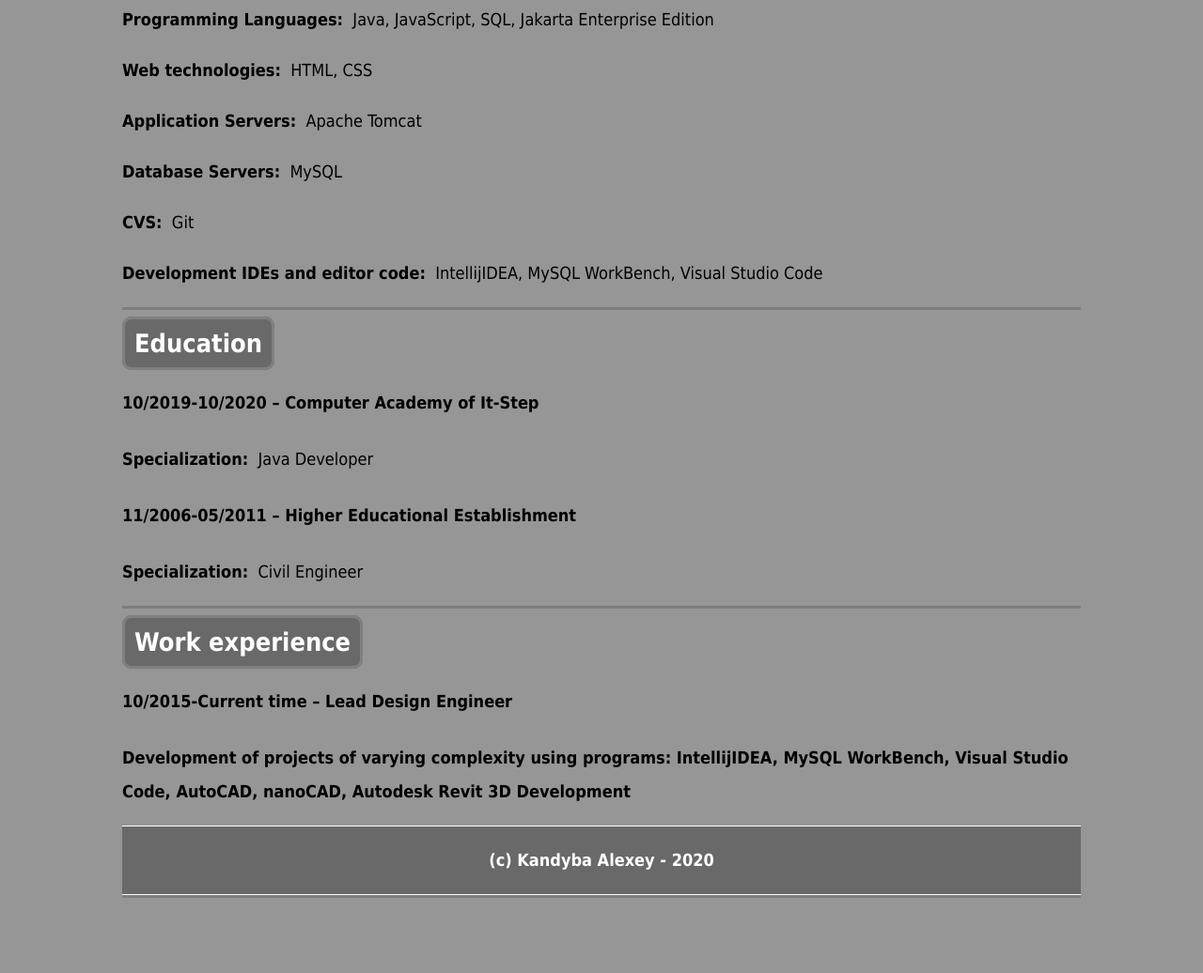
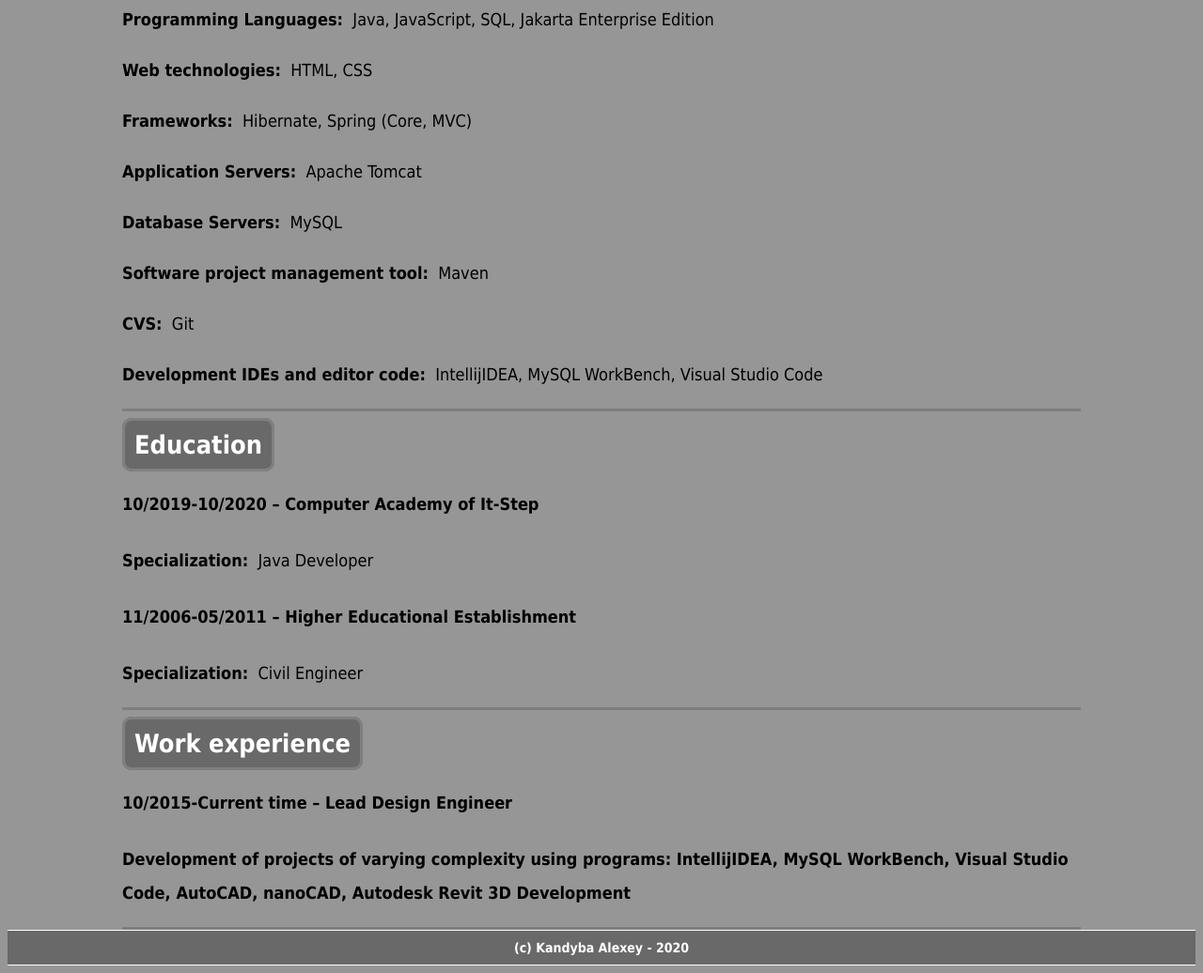
Before and after one commit to AlexeyAleks/AlexeyAleks.github.io, a plain HTML site: page index.html in a window 1280 px wide. Shown: the part 493-1529 px from the top of the page at 94% size. Before the commit the page ends 1457 px from the top, so only its background shows below. Drawn offline with Linux system fonts and the light colour scheme.

Commit message:
modified data

```diff
--- a/index.html
+++ b/index.html
@@ -1,7 +1,6 @@
 <!DOCTYPE html>
 
 <html>
-
     <head>
         <meta charset="UTF-8">
         <title>resume Kandyba Alexey</title>
@@ -49,10 +48,16 @@
                         <b>Web technologies:</b>&nbsp;&nbsp;HTML, CSS
                     </p>
                     <p>
+                        <b>Frameworks:</b>&nbsp;&nbsp;Hibernate, Spring (Core, MVC)
+                    </p>
+                    <p>
                         <b>Application Servers:</b>&nbsp;&nbsp;Apache Tomcat
                     </p>
                     <p>
                         <b>Database Servers:</b>&nbsp;&nbsp;MySQL
+                    </p>
+                    <p>
+                        <b>Software project management tool:</b>&nbsp;&nbsp;Maven
                     </p>
                     <p>
                         <b>CVS:</b>&nbsp;&nbsp;Git
@@ -75,7 +80,6 @@
                 <p>
                     <b>Specialization:</b>&nbsp;&nbsp;Civil Engineer
                 </p>
-
             </section>
 
             <section>
@@ -89,16 +93,12 @@
                         IntellijIDEA, MySQL WorkBench, Visual Studio Code, AutoCAD, nanoCAD, Autodesk Revit 3D Development
                     </p>
                 </div>
-
+            </section>
+        </main>
         <footer>
-                <p>
+            <p id="footer">
                 (c) Kandyba Alexey - 2020
             </p>
         </footer>
-
-        </section>
-    </main>
-
     </body>
-
 </html>
--- a/style.css
+++ b/style.css
@@ -70,3 +70,8 @@
 .submit:hover {
     background-image: linear-gradient(rgb(76, 77, 76), rgb(93, 95, 93));
 }
+
+p[id=footer] {
+    margin: 0px;
+    font-size: 14px;
+}
```
Lines whose indentation alone changed are shown as unchanged.
